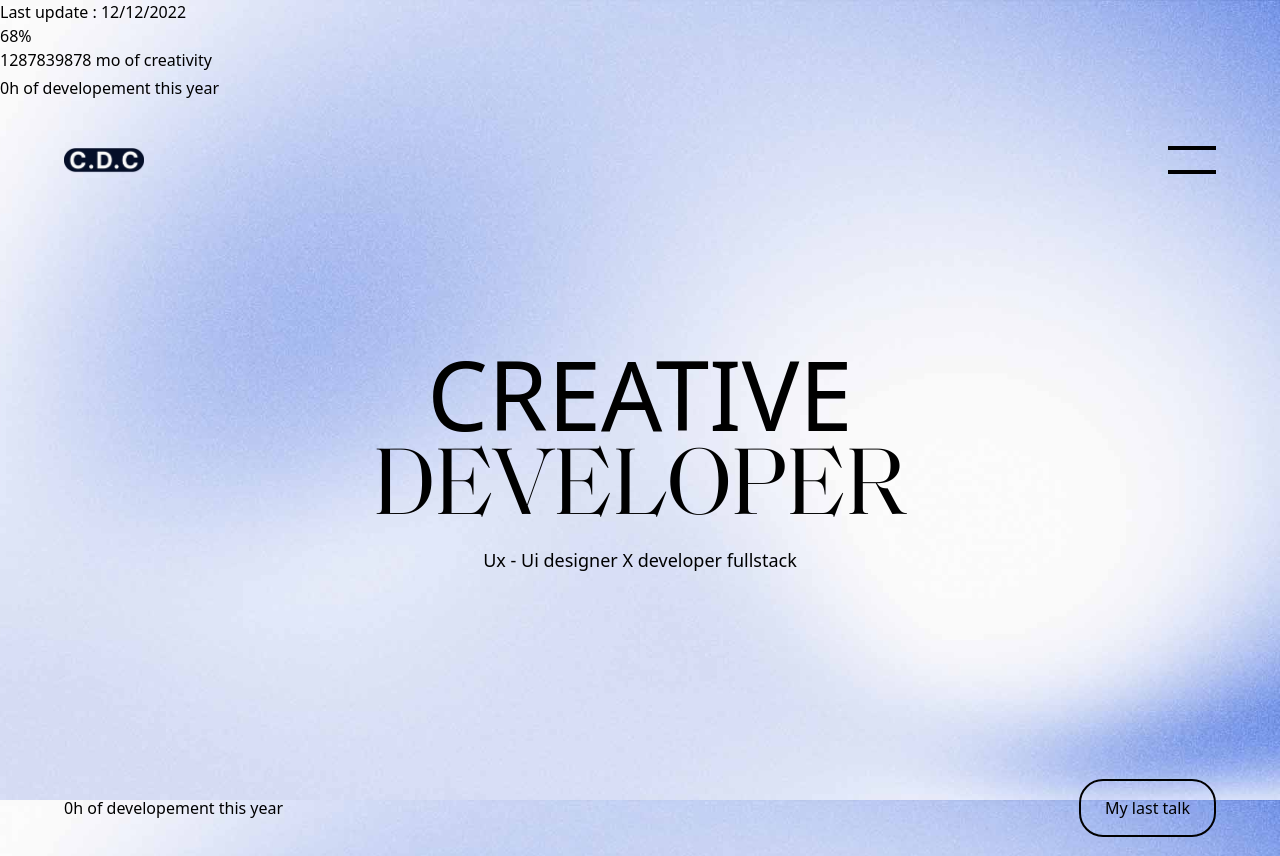
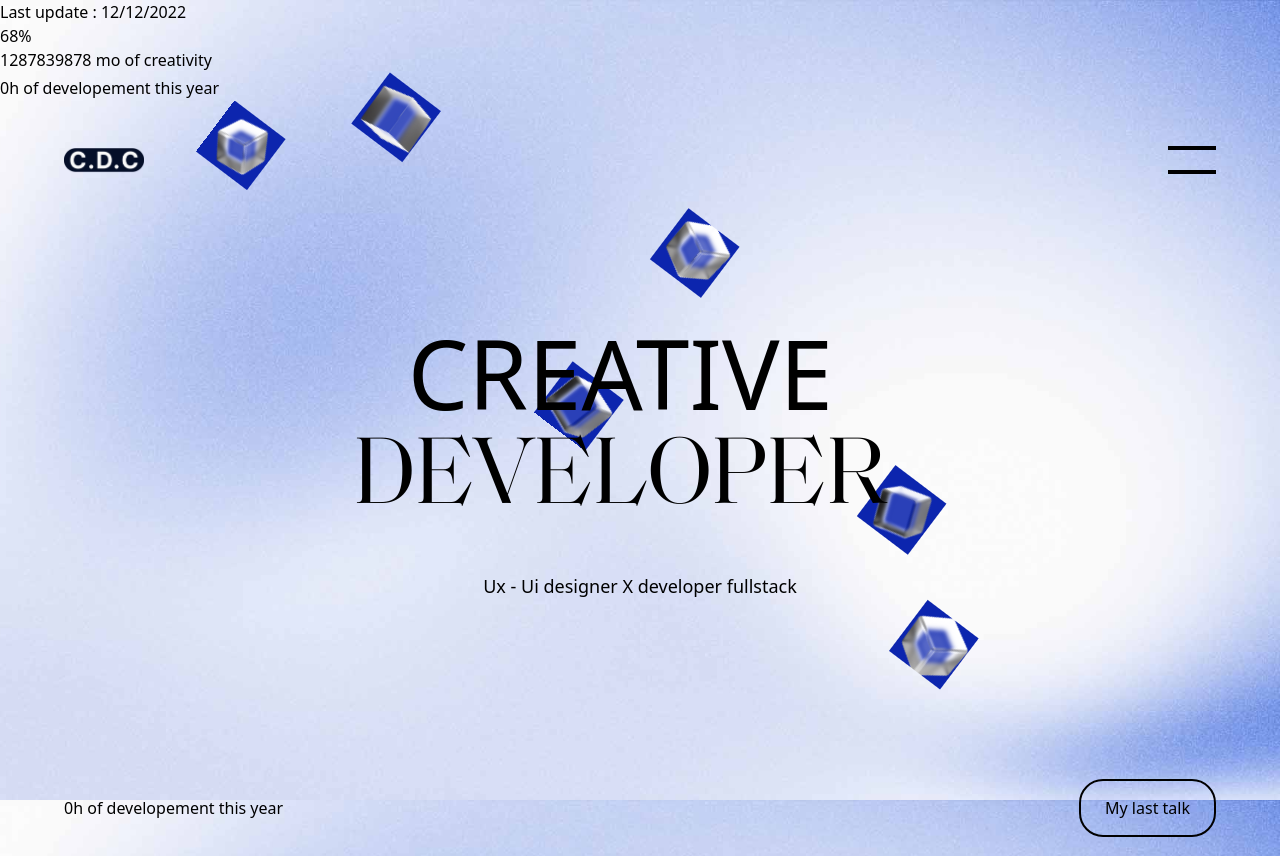
Before and after one commit to CyriacduChatenet/Portfolio, a Next.js app: page / in a window 1280 px wide. Built offline with nearby package versions, Linux system fonts and the light colour scheme; no server answers.

Commit message:
[FEAT] : adjust cube

```diff
--- a/components/home/cubes/index.tsx
+++ b/components/home/cubes/index.tsx
@@ -14,13 +14,7 @@ const Cubes: FC = () => {
     gsap.fromTo(cubeContainerRef.current, {rotation: 0}, { rotation: 360, duration: 4, delay: 4});
     gsap.fromTo(cubeContainerRef.current, {opacity: 0}, { opacity: 100, ease: 'power4.in', duration: 4, delay: 2});
 
-    if(window.innerWidth <= 767) {
-      gsap.fromTo(cubeContainerRef.current, {width: '20%'}, { width: '100%', duration: 5, delay:2});
-    }
-
-    if(window.innerWidth >= 768 && window.innerWidth <= 1023) {
-      gsap.fromTo(cubeContainerRef.current, {width: '100%'}, { width: '100%', marginTop: '20%', duration: 5, delay:2});
-    }
+    gsap.fromTo(cubeContainerRef.current, {width: '100%'}, { width: '100%', duration: 5, delay:2});
 
     gsap.fromTo(cube1Ref.current, {rotation: 0}, { rotation: -360, duration: 1, delay: 2});
     gsap.fromTo(cube2Ref.current, {rotation: 0}, { rotation: -360, duration: 1, delay: 2});
@@ -34,18 +28,18 @@ const Cubes: FC = () => {
     handleAnimate();
   }, [])
   return (
-    <div className={''} ref={cubeContainerRef} >
-      <div className={''}>
-        <div className={''} ref={cube1Ref}></div>
-        <div className={''} ref={cube2Ref}></div>
-        <div className={''} ref={cube3Ref}></div>
+    <div className={'absolute z-1 w-full md:w-12 h-1/4 md:h-1/4 lg:h-1/3 flex flex-col justify-around right-0 top-64 md:top-68 lg:top-48 xl:top-68'} ref={cubeContainerRef} >
+      <div className={'flex items-center justify-around w-full'}>
+        <div className={'w-12 h-12 sm:w-14 sm:h-14 md:w-16 md:h-16 bg-blue'} id={'cube1'} ref={cube1Ref}></div>
+        <div className={'w-12 h-12 sm:w-14 sm:h-14 md:w-16 md:h-16 mb-12 bg-blue'} id={'cube2'} ref={cube2Ref}></div>
+        <div className={'w-12 h-12 sm:w-14 sm:h-14 md:w-16 md:h-16 mb-10 bg-blue'} id={'cube3'} ref={cube3Ref}></div>
       </div>
-      <div className={''}>
-        <div className={''} ref={cube4Ref}></div>
-        <div className={''} ref={cube6Ref}></div>
+      <div className={'flex items-center justify-around w-full'}>
+        <div className={'w-12 h-12 sm:w-14 sm:h-144 md:w-16 md:h-16 mb-4 bg-blue'} id={'cube4'} ref={cube4Ref}></div>
+        <div className={'w-12 h-12 sm:w-14 sm:h-14 md:w-16 md:h-16 bg-blue'} id={'cube5'} ref={cube6Ref}></div>
       </div>
-      <div className={''}>
-        <div className={''} id={''} ref={cube5Ref}></div>
+      <div className={'flex items-center justify-around w-full'}>
+        <div className={'w-12 h-12 sm:w-14 sm:h-14 md:w-16 md:h-16 mb-4 bg-blue'} id={'cube6'} ref={cube5Ref}></div>
       </div>
     </div>
   );
--- a/pages/index.tsx
+++ b/pages/index.tsx
@@ -35,7 +35,7 @@ const HomePage = () => {
 
   useEffect(() => {
     document.body.style.overflow = "hidden";
-    // handleAnimate();
+    handleAnimate();
   }, []);
 
   return (
@@ -49,13 +49,13 @@ const HomePage = () => {
           }
         >
             <Cubes />
-            <main className={'flex flex-col justify-between w-full'} style={{height: '80vh', zIndex: 1}}>
+            <main className={'flex flex-col justify-between w-full'} style={{height: '80vh', zIndex: 3}}>
               <div className={'flex flex-col item-center justify-center h-1/2 mt-24'}>
-              <div className={'flex flex-col items-center justify-around w-full h-60 py-10'}>
-                  <p className={'text-6xl sm:text-8xl md:text-8xl lg:text-8xl xl:text-8xl  2xl:text-9xl uppercase'} ref={creativeTitle}>
+              <div className={'flex flex-col items-center justify-around w-full h-60 sm:h-80 lg:h-80 xl:h-full py-10 2xl:pt-20'}>
+                  <p className={'text-6xl sm:text-8xl md:text-8xl lg:text-8xl xl:text-8xl 2xl:text-9xl uppercase 2xl:mb-6'} ref={creativeTitle}>
                     Creative
                   </p>
-                  <p className={'font-secondary text-6xl sm:text-8xl md:text-8xl lg:text-8xl xl:text-8xl 2xl:text-9xl uppercase'} ref={developerTitle}>
+                  <p className={'font-secondary text-6xl sm:text-8xl md:text-8xl lg:text-8xl xl:text-8xl 2xl:text-9xl uppercase 2xl:mt-6'} ref={developerTitle}>
                     Developer
                   </p>
                 </div>
--- a/styles/globals.css
+++ b/styles/globals.css
@@ -122,3 +122,45 @@ body {
   background-position: center;
   background-size: cover;
 }
+
+#cube2 {
+  background-image: url('../assets//images/cubes/cube1.png');
+  background-size: 200%;
+  background-position-x: center;
+  background-position-y: 30%;
+}
+
+#cube3 {
+  background-image: url('../assets//images/cubes/cube2.png');
+  background-size: 200%;
+  background-position-x: center;
+  background-position-y: 50%;
+}
+
+#cube5 {
+  background-image: url('../assets//images/cubes/cube3.png');
+  background-size: 160%;
+  background-position-x: center;
+  background-position-y: 50%;
+}
+
+#cube6 {
+  background-image: url('../assets//images/cubes/cube4.png');
+  background-size: 160%;
+  background-position-x: center;
+  background-position-y: 70%;
+}
+
+#cube4 {
+  background-image: url('../assets//images/cubes/cube5.png');
+  background-size: 200%;
+  background-position-x: center;
+  background-position-y: 50%;
+}
+
+#cube1 {
+  background-image: url('../assets//images/cubes/cube6.png');
+  background-size: 170%;
+  background-position-x: center;
+  background-position-y: 50%;
+}
```
